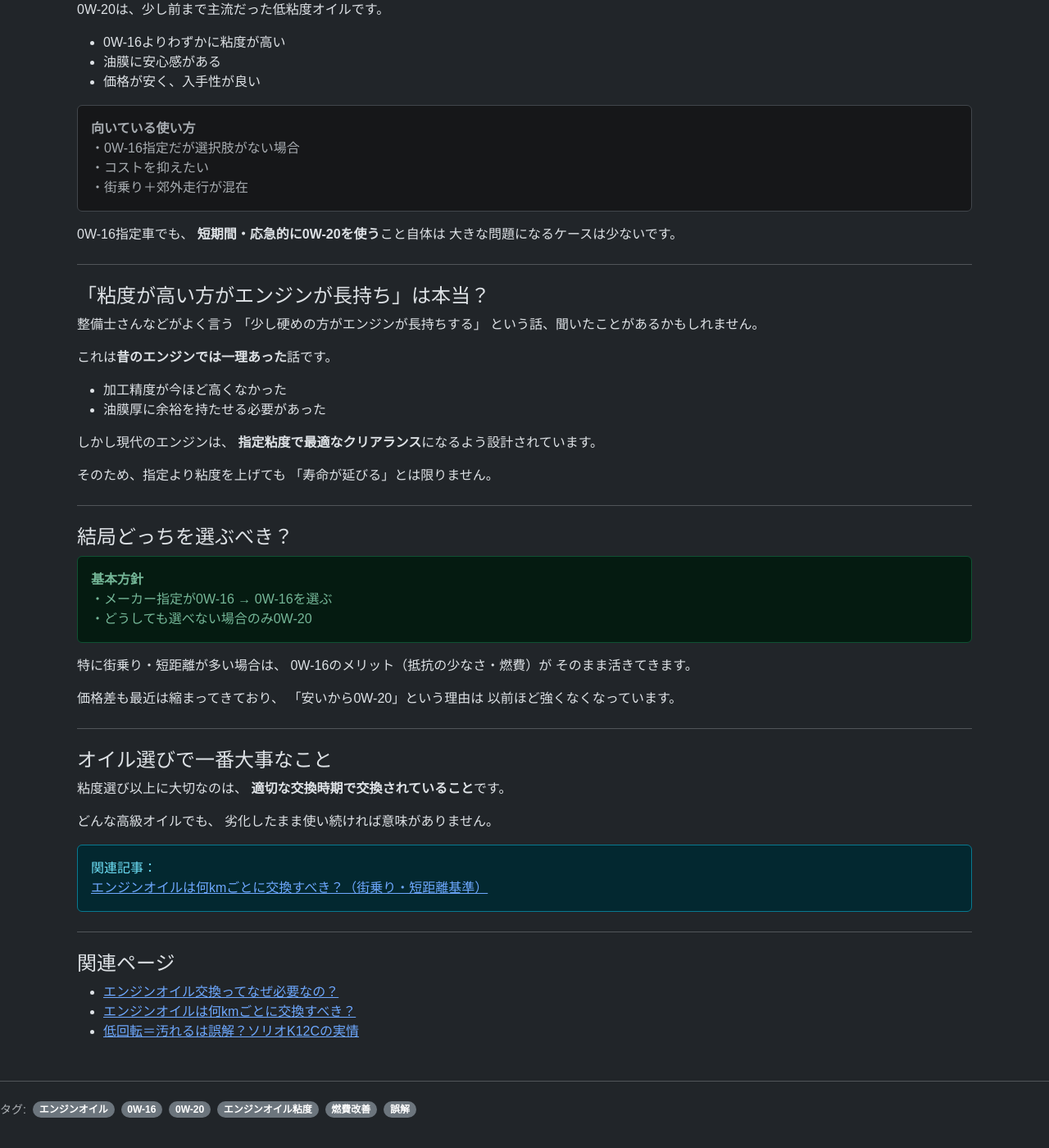
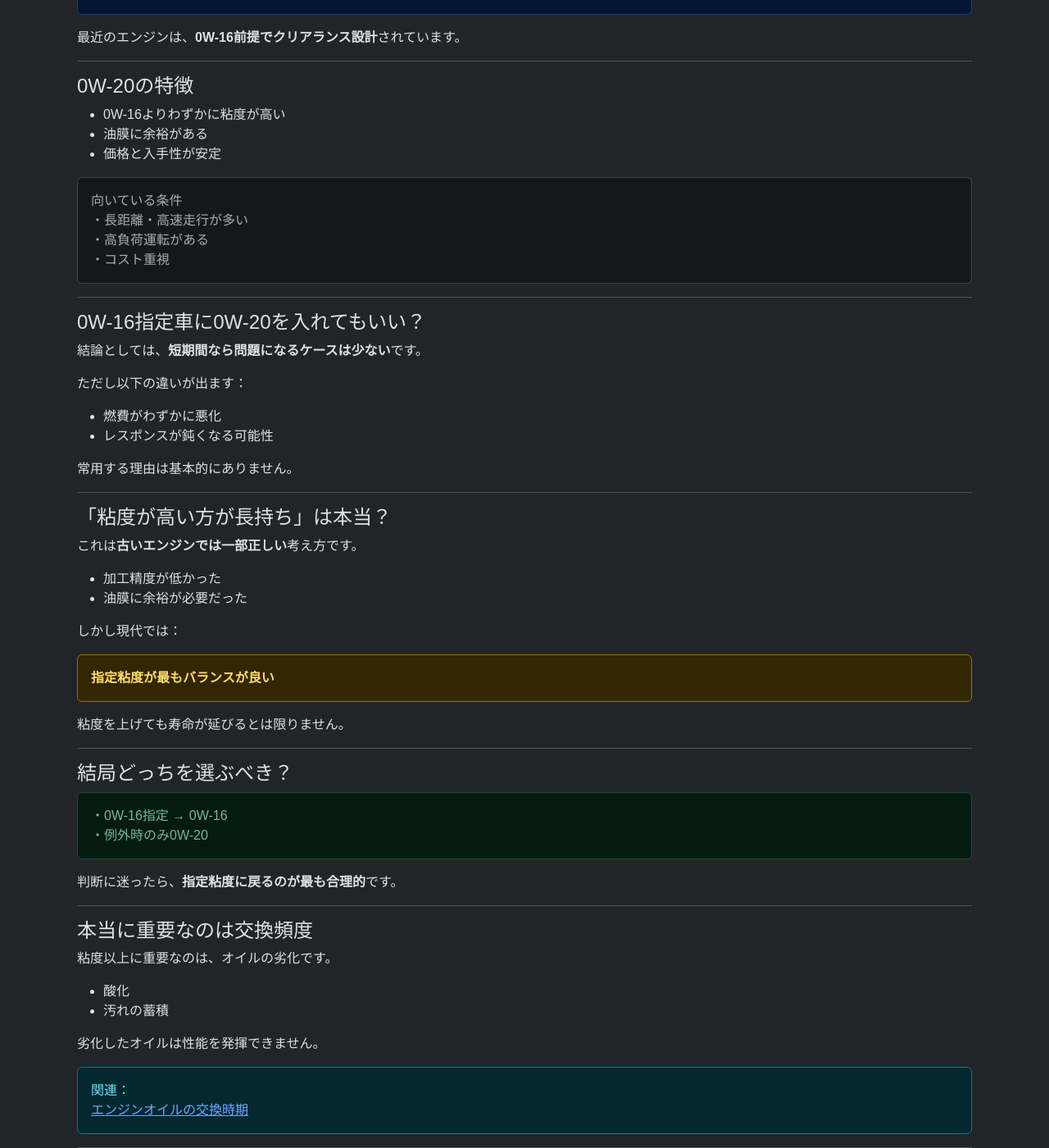
Before and after one commit to funyapar-org/fuel-lab, a Jekyll site: the page built from _knowledge/engine-oil-viscosity.md, in a window 1280 px wide and 1400 px high, scrolled down 1011 px. Shown: the whole window at 82% size. Built offline with Jekyll 4.4.1, drawn with Linux system fonts in a browser that asks for light colours; some of the changed text lies outside the part shown.

Commit message:
engine-oil-viscosity.md を更新

```diff
--- a/_knowledge/engine-oil-viscosity.md
+++ b/_knowledge/engine-oil-viscosity.md
@@ -1,8 +1,8 @@
 ---
 layout: default
-title: 0W-16と0W-20の違いをわかりやすく解説｜どっちを選ぶべき？
+title: 0W-16と0W-20の違い｜燃費・保護性能・選び方を徹底解説
 nav_title: エンジンオイル 0W-16と0W-20
-description: エンジンオイル粘度についてや、現在と昔ではエンジンの加工精度が違うので考え方も変わってきていることについて解説します。
+description: 0W-16と0W-20の違いを、粘度の仕組みから実用的な選び方まで解説。燃費・エンジン保護・現代エンジンとの相性を理解して最適なオイルを選びましょう。
 date: 2026-02-07
 category: engine-oil
 tags:
@@ -16,192 +16,183 @@
 
 <div class="container my-5">
 
-  <h1 class="mb-4">
-    0W-16と0W-20の違いをわかりやすく解説<br>
-    <small class="text-muted">結局どっちを選べばいい？</small>
-  </h1>
+<h1 class="mb-4">
+  0W-16と0W-20の違い<br>
+  <small class="text-muted">燃費・保護性能・選び方まで解説</small>
+</h1>
 
-  <p>
-    エンジンオイルを選ぼうとすると、必ず出てくる
-    <strong>「0W-16」と「0W-20」</strong>という表記。
-  </p>
+<div class="alert alert-primary">
+  結論：<br>
+  <strong>メーカー指定が0W-16なら、そのまま0W-16を使うのが最適です。</strong>
+</div>
 
-  <p>
-    数字が違うだけで何が変わるのか、
-    0W-16指定の車に0W-20を入れてもいいのか、
-    迷う方はとても多いです。
-  </p>
+<p>
+  エンジンオイル選びで必ず出てくる「0W-16」「0W-20」。
+</p>
 
-  <p>
-    このページでは、専門用語をできるだけ避けつつ、
-    <strong>実際の使い方ベース</strong>で違いを解説します。
-  </p>
+<p>
+  見た目は似ていますが、<strong>エンジン内部の抵抗や燃費に直接影響する重要な違い</strong>があります。
+</p>
 
-  <hr class="my-4">
+<hr>
 
-  <h2 class="h4 mt-4">まず「0W-16」「0W-20」の意味</h2>
+<h2 class="h4">まず「0W-16」「0W-20」の意味</h2>
 
-  <p>
-    エンジンオイルの表記は、大きく2つの情報を含んでいます。
-  </p>
+<ul>
+  <li>0W：低温時の流れやすさ（始動性能）</li>
+  <li>16 / 20：高温時の粘度（エンジンが温まった後）</li>
+</ul>
 
-  <ul>
-    <li>「0W」：寒い時のやわらかさ（低温粘度）</li>
-    <li>「16」「20」：エンジンが温まった後の粘度</li>
-  </ul>
+<p>
+  この2つは<strong>低温性能は同じ</strong>で、違いは高温時の粘度です。
+</p>
 
-  <p>
-    今回比較する0W-16と0W-20は、
-    <strong>寒い時の性能は同じ</strong>で、
-    違うのは「温まった後の粘度」だけです。
-  </p>
+<hr>
 
-  <hr class="my-4">
+<h2 class="h4">なぜ粘度で燃費が変わるのか</h2>
 
-  <h2 class="h4 mt-4">0W-16の特徴</h2>
+<p>
+  エンジン内部では、オイルが金属同士の摩擦を減らしています。
+</p>
 
-  <p>
-    0W-16は、現在もっとも低粘度クラスのエンジンオイルです。
-  </p>
+<ul>
+  <li>粘度が低い → 抵抗が少ない → 燃費が良い</li>
+  <li>粘度が高い → 抵抗が増える → 燃費が落ちる</li>
+</ul>
 
-  <ul>
-    <li>エンジン内部の抵抗が小さい</li>
-    <li>燃費が良くなりやすい</li>
-    <li>メーカー指定がある車で最大性能を発揮</li>
-  </ul>
+<p>
+  つまり、0W-16は<strong>エネルギーロスを減らす方向</strong>のオイルです。
+</p>
 
-  <div class="alert alert-primary">
-    <strong>向いている使い方</strong><br>
-    ・街乗り中心<br>
-    ・短距離走行が多い<br>
-    ・燃費を重視したい
-  </div>
+<hr>
 
-  <p>
-    ソリオ（K12C）をはじめ、
-    最近の低燃費エンジンは
-    <strong>0W-16前提で設計</strong>されているケースが多いです。
-  </p>
+<h2 class="h4">0W-16の特徴</h2>
 
-  <hr class="my-4">
+<ul>
+  <li>内部抵抗が小さい</li>
+  <li>燃費が良くなりやすい</li>
+  <li>現代エンジンと相性が良い</li>
+</ul>
 
-  <h2 class="h4 mt-4">0W-20の特徴</h2>
+<div class="alert alert-primary">
+  向いている条件<br>
+  ・街乗り中心<br>
+  ・短距離走行が多い<br>
+  ・燃費重視
+</div>
 
-  <p>
-    0W-20は、少し前まで主流だった低粘度オイルです。
-  </p>
+<p>
+  最近のエンジンは、<strong>0W-16前提でクリアランス設計</strong>されています。
+</p>
 
-  <ul>
-    <li>0W-16よりわずかに粘度が高い</li>
-    <li>油膜に安心感がある</li>
-    <li>価格が安く、入手性が良い</li>
-  </ul>
+<hr>
 
-  <div class="alert alert-secondary">
-    <strong>向いている使い方</strong><br>
-    ・0W-16指定だが選択肢がない場合<br>
-    ・コストを抑えたい<br>
-    ・街乗り＋郊外走行が混在
-  </div>
+<h2 class="h4">0W-20の特徴</h2>
 
-  <p>
-    0W-16指定車でも、
-    <strong>短期間・応急的に0W-20を使う</strong>こと自体は
-    大きな問題になるケースは少ないです。
-  </p>
+<ul>
+  <li>0W-16よりわずかに粘度が高い</li>
+  <li>油膜に余裕がある</li>
+  <li>価格と入手性が安定</li>
+</ul>
 
-  <hr class="my-4">
+<div class="alert alert-secondary">
+  向いている条件<br>
+  ・長距離・高速走行が多い<br>
+  ・高負荷運転がある<br>
+  ・コスト重視
+</div>
 
-  <h2 class="h4 mt-4">「粘度が高い方がエンジンが長持ち」は本当？</h2>
+<hr>
 
-  <p>
-    整備士さんなどがよく言う
-    「少し硬めの方がエンジンが長持ちする」
-    という話、聞いたことがあるかもしれません。
-  </p>
+<h2 class="h4">0W-16指定車に0W-20を入れてもいい？</h2>
 
-  <p>
-    これは<strong>昔のエンジンでは一理あった</strong>話です。
-  </p>
+<p>
+  結論としては、<strong>短期間なら問題になるケースは少ない</strong>です。
+</p>
 
-  <ul>
-    <li>加工精度が今ほど高くなかった</li>
-    <li>油膜厚に余裕を持たせる必要があった</li>
-  </ul>
+<p>
+  ただし以下の違いが出ます：
+</p>
 
-  <p>
-    しかし現代のエンジンは、
-    <strong>指定粘度で最適なクリアランス</strong>になるよう設計されています。
-  </p>
+<ul>
+  <li>燃費がわずかに悪化</li>
+  <li>レスポンスが鈍くなる可能性</li>
+</ul>
 
-  <p>
-    そのため、指定より粘度を上げても
-    「寿命が延びる」とは限りません。
-  </p>
+<p>
+  常用する理由は基本的にありません。
+</p>
 
-  <hr class="my-4">
+<hr>
 
-  <h2 class="h4 mt-4">結局どっちを選ぶべき？</h2>
+<h2 class="h4">「粘度が高い方が長持ち」は本当？</h2>
 
-  <div class="alert alert-success">
-    <strong>基本方針</strong><br>
-    ・メーカー指定が0W-16 → 0W-16を選ぶ<br>
-    ・どうしても選べない場合のみ0W-20
-  </div>
+<p>
+  これは<strong>古いエンジンでは一部正しい</strong>考え方です。
+</p>
 
-  <p>
-    特に街乗り・短距離が多い場合は、
-    0W-16のメリット（抵抗の少なさ・燃費）が
-    そのまま活きてきます。
-  </p>
+<ul>
+  <li>加工精度が低かった</li>
+  <li>油膜に余裕が必要だった</li>
+</ul>
 
-  <p>
-    価格差も最近は縮まってきており、
-    「安いから0W-20」という理由は
-    以前ほど強くなくなっています。
-  </p>
+<p>
+  しかし現代では：
+</p>
 
-  <hr class="my-4">
+<div class="alert alert-warning">
+  <strong>指定粘度が最もバランスが良い</strong>
+</div>
 
-  <h2 class="h4 mt-4">オイル選びで一番大事なこと</h2>
+<p>
+  粘度を上げても寿命が延びるとは限りません。
+</p>
 
-  <p>
-    粘度選び以上に大切なのは、
-    <strong>適切な交換時期で交換されていること</strong>です。
-  </p>
+<hr>
 
-  <p>
-    どんな高級オイルでも、
-    劣化したまま使い続ければ意味がありません。
-  </p>
+<h2 class="h4">結局どっちを選ぶべき？</h2>
 
-  <div class="alert alert-info">
-    関連記事：<br>
-    <a href="{{ site.baseurl }}/knowledge/engine-oil-interval/">
-      エンジンオイルは何kmごとに交換すべき？（街乗り・短距離基準）
-    </a>
-  </div>
+<div class="alert alert-success">
+  ・0W-16指定 → 0W-16<br>
+  ・例外時のみ0W-20
+</div>
 
-  <hr class="my-4">
+<p>
+  判断に迷ったら、<strong>指定粘度に戻るのが最も合理的</strong>です。
+</p>
 
-  <h2 class="h4 mt-4">関連ページ</h2>
+<hr>
 
-  <ul>
-    <li>
-      <a href="{{ site.baseurl }}/knowledge/engine-oil-why-exchange/">
-        エンジンオイル交換ってなぜ必要なの？
-      </a>
-    </li>
-    <li>
-      <a href="{{ site.baseurl }}/knowledge/engine-oil-interval/">
-        エンジンオイルは何kmごとに交換すべき？
-      </a>
-    </li>
-    <li>
-      <a href="{{ site.baseurl }}/solio/k12c-low-rpm-carbon-myth/">
-        低回転＝汚れるは誤解？ソリオK12Cの実情
-      </a>
-    </li>
-  </ul>
+<h2 class="h4">本当に重要なのは交換頻度</h2>
+
+<p>
+  粘度以上に重要なのは、オイルの劣化です。
+</p>
+
+<ul>
+  <li>酸化</li>
+  <li>汚れの蓄積</li>
+</ul>
+
+<p>
+  劣化したオイルは性能を発揮できません。
+</p>
+
+<div class="alert alert-info">
+  関連：<br>
+  <a href="{{ site.baseurl }}/knowledge/engine-oil-interval/">
+    エンジンオイルの交換時期
+  </a>
+</div>
+
+<hr>
+
+<h2 class="h4">関連ページ</h2>
+
+<ul>
+  <li><a href="{{ site.baseurl }}/knowledge/engine-oil-interval/">交換時期の考え方</a></li>
+  <li><a href="{{ site.baseurl }}/knowledge/engine-oil-why-exchange/">交換の理由</a></li>
+  <li><a href="{{ site.baseurl }}/knowledge/fuel-efficient-driving-basics/">燃費運転の基本</a></li>
+</ul>
 
 </div>
```
